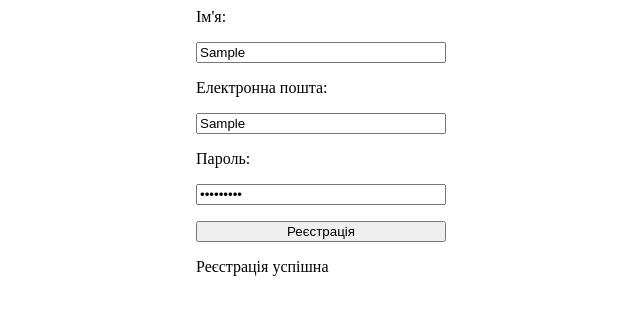
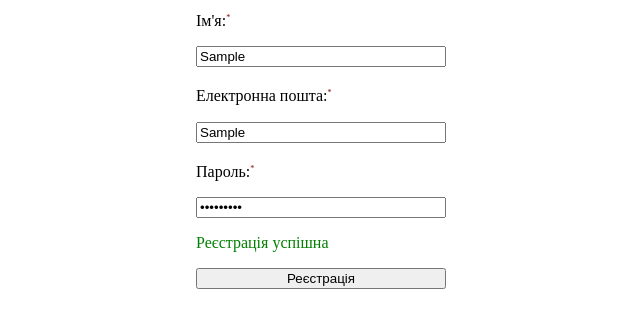
Before and after one commit to MarynaKulibaba/frontend-course, a website: page src/index.html in a window 1280 px wide. Both pictures are taken after typing "Sample", "Sample", "Sample123" into the empty fields and a click on the button "Реєстрація". Shown: the whole page, without its empty margins (319-959 px from the left). Drawn offline with Linux system fonts and the light colour scheme.

Commit message:
hw 60 completed

```diff
--- a/src/index.html
+++ b/src/index.html
@@ -6,13 +6,14 @@
     <link rel="stylesheet" href="./styles/style.css">
 </head>
 <body>
-<form>
-    <label for="name">Ім'я:</label>
+<form id="login-form">
+    <label for="name">Ім'я:<sup><span class="require">*</span></sup></label>
         <input type="text" id="name" required>
-    <label for="email">Eлектронна пошта:</label>
+    <label for="email">Eлектронна пошта:<sup><span class="require">*</span></sup></label>
         <input type="text" id="email" required>
-    <label for="pass">Пароль:</label>
+    <label for="pass">Пароль:<sup><span class="require">*</span></sup></label>
         <input type="password" id="pass" required>
+    <div class="message"></div>
     <button type="submit">Реєстрація</button>
 </form>
 
--- a/src/js/script.js
+++ b/src/js/script.js
@@ -1,11 +1,17 @@
-;(function () {
-  document.querySelector('button').addEventListener('click', (event) => {
+;(() => {
+  const form = document.querySelector('#login-form')
+  const button = form.querySelector('button[type=submit]')
+  const message = document.querySelector('.message')
+  button.addEventListener('click', (event) => {
     event.preventDefault()
-    let message = ''
-    const form = document.querySelector('form')
-    message = !form.checkValidity()
-      ? 'Будь ласка, заповніть усі поля'
-      : (message = 'Реєстрація успішна')
-    form.append(message)
+    if (form.checkValidity()) {
+      message.classList.remove('error')
+      message.classList.add('success')
+      message.innerText = 'Реєстрація успішна'
+    } else {
+      message.classList.remove('success')
+      message.classList.add('error')
+      message.innerText = 'Будь ласка, заповніть усі поля'
+    }
   })
 })()
--- a/src/styles/style.css
+++ b/src/styles/style.css
@@ -12,3 +12,21 @@ form {
 label {
     display: block;
 }
+
+.require {
+    color: maroon;
+    font-size: 0.5rem;
+}
+
+.message {
+    visibility: hidden;
+}
+
+.message.error {
+    color: red;
+    visibility: visible;
+}
+.message.success {
+    color: green;
+    visibility: visible;
+}
```
